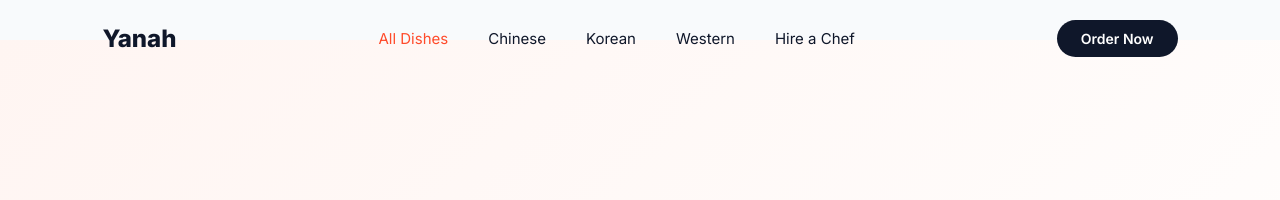
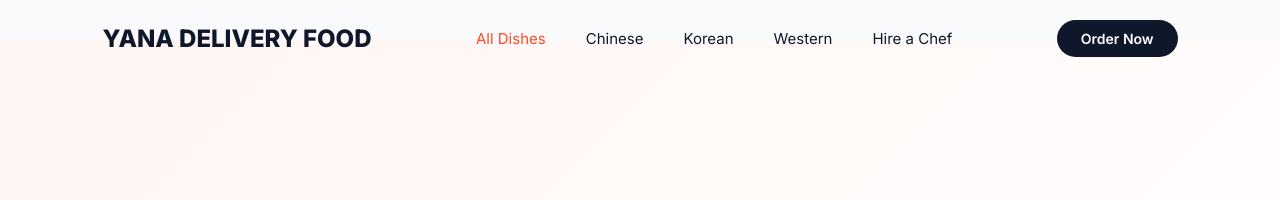
Before and after one commit to victoiren79-hash/Yanah, a plain HTML site: page index.html in a window 1280 px wide. Shown: the top 200 px of the page. Drawn offline with nearby package versions, Linux system fonts and the light colour scheme.

Commit message:
Update brand name from Yanah to YANA DELIVERY FOOD

```diff
--- a/index.html
+++ b/index.html
@@ -3,7 +3,7 @@
 <head>
     <meta charset="UTF-8">
     <meta name="viewport" content="width=device-width, initial-scale=1.0, maximum-scale=1.0, user-scalable=yes">
-    <title>Yanah | Global Flavors Delivered</title>
+    <title>YANA DELIVERY FOOD | Global Flavors Delivered</title>
     <link rel="stylesheet" href="style.css">
     <script src="https://unpkg.com/lucide@latest"></script>
     <link href="https://fonts.googleapis.com/css2?family=Inter:wght@300;400;600;800&display=swap" rel="stylesheet">
@@ -264,7 +264,7 @@
 <body>
 
     <nav id="navbar">
-        <a href="index.html" class="logo">Yanah</a>
+        <a href="index.html" class="logo">YANA DELIVERY FOOD</a>
         <div class="nav-links">
             <a href="#" data-cuisine="all" class="cuisine-nav-link active">All Dishes</a>
             <a href="#" data-cuisine="chinese" class="cuisine-nav-link">Chinese</a>
@@ -413,7 +413,7 @@
     </section>
 
     <footer>
-        <p>© 2026 Yanah — Authentic Chinese, Korean & Western dishes. Order via WhatsApp | Pay with MoMo</p>
+        <p>© 2026 YANA DELIVERY FOOD — Authentic Chinese, Korean & Western dishes. Order via WhatsApp | Pay with MoMo</p>
     </footer>
 
     <script src="script.js"></script>
@@ -485,7 +485,7 @@
             }
 
             const totalAmount = currentDish.price * currentQuantity;
-            const message = `🍽️ *NEW ORDER - Yanah* 🍽️%0A%0A` +
+            const message = `🍽️ *NEW ORDER - YANA DELIVERY FOOD* 🍽️%0A%0A` +
                            `*Customer Details:*%0A` +
                            `👤 Name: ${customerName}%0A` +
                            `📞 Phone: ${customerPhone}%0A%0A` +
```
